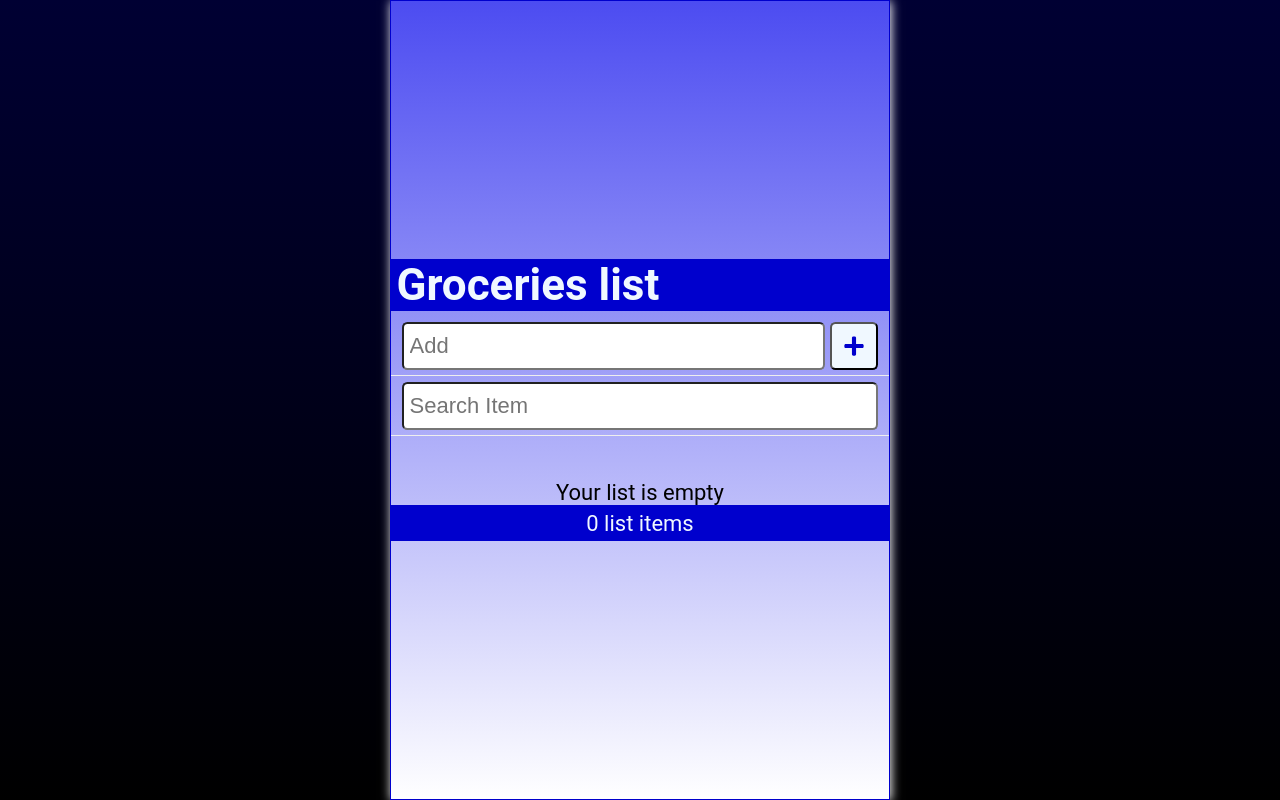
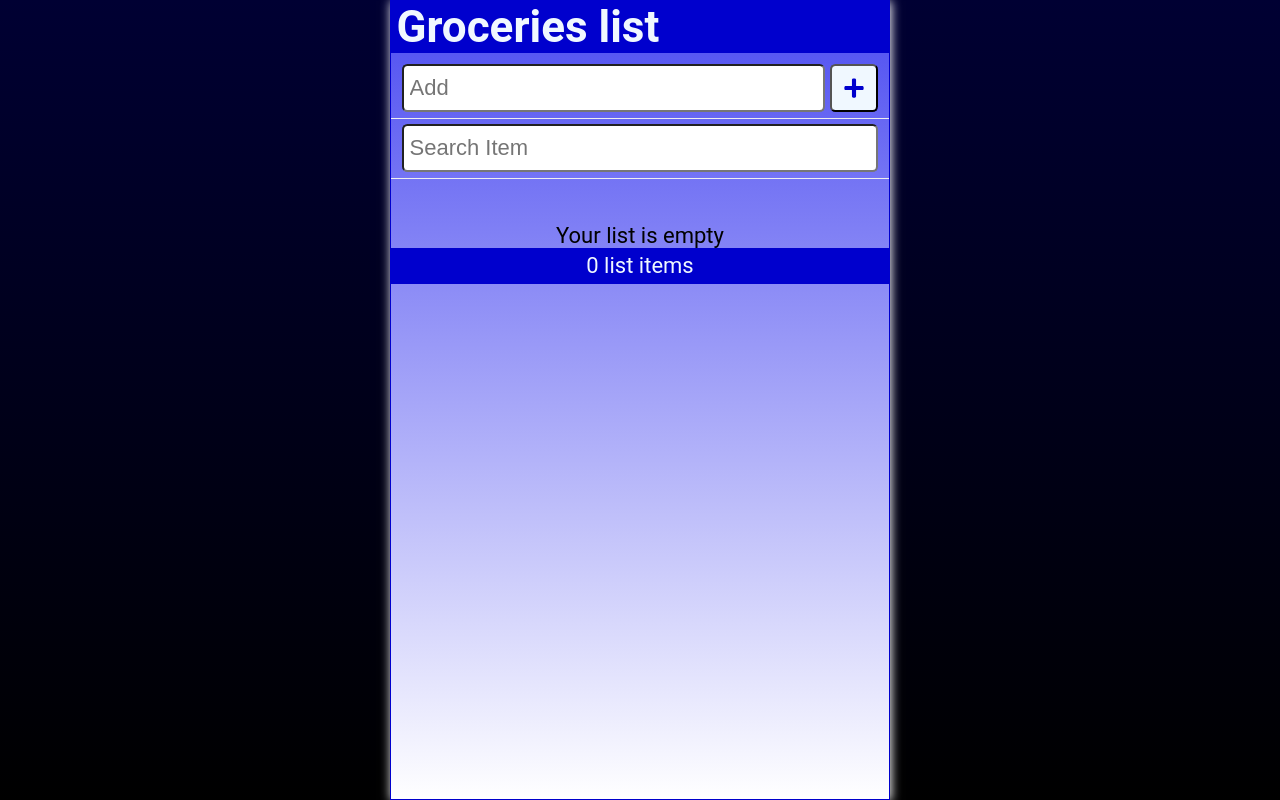
Before and after one commit to DrChilliPepper/React-Project-1, a React (Create React App) app: page / in a window 1280 px wide. Built offline with nearby package versions, Linux system fonts and the light colour scheme; the HTML template or start-up script is replaced by a standard one.

Commit message:
Adjusting CSS 2

```diff
--- a/src/index.css
+++ b/src/index.css
@@ -21,9 +21,9 @@ body {
 .App {
   display: flex;
   flex-direction: column;
-  justify-content: center;
+  justify-content: flex-start;
   align-items: center;
-  height: 100vh;
+  min-height: 100vh;
   width: 100%;
   max-width: 500px;
   border: 1px solid mediumblue;
@@ -72,6 +72,7 @@ ul li::before {
 }
 
 .item {
+  margin-top: 3rem;
   display: flex;
   justify-content: flex-start;
   align-items: center;
@@ -168,7 +169,7 @@ button:hover {
   width: 100%;
   display: flex;
   justify-content: flex-start;
-  margin: 0.25rem 0 0;
+  margin: 0.25rem 0 0.3rem;
   padding: 0 0.5rem 0.25rem;
   border-bottom: 1px solid #eee;
 }
```
